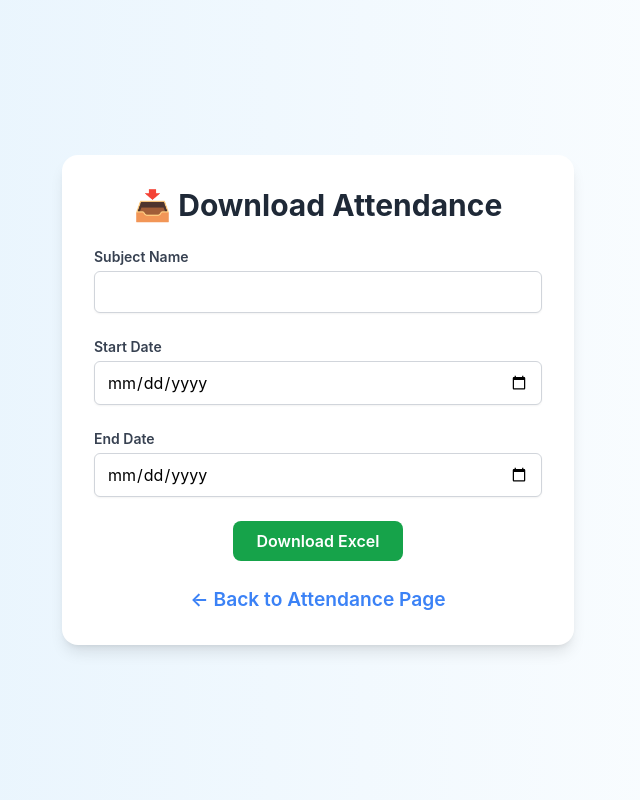
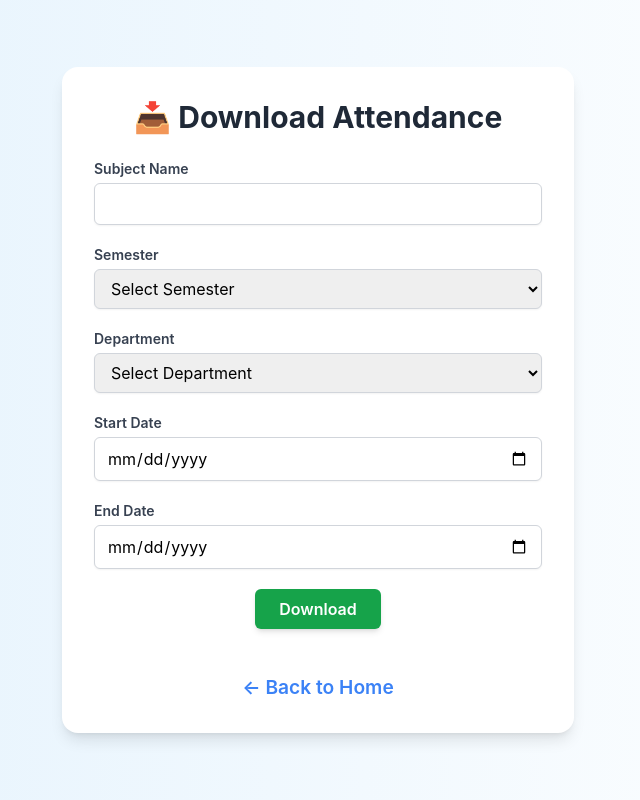
Before and after one commit to SayantanMitra2004/smart-attendance-tracker, a Flask app: page /download_subject_attendance in a window 1280 px wide. Shown: the whole page, without its empty margins (322-962 px from the left). Run offline with Flask 3, Linux system fonts and the light colour scheme; parts of the project's set-up code (start-up, migrations or seed data) failed here and were passed over; some libraries are stand-ins or nearby versions.

Commit message:
feature update

```diff
--- a/app.py
+++ b/app.py
@@ -452,7 +452,9 @@ def view_attendance():
         subject_name = request.form['subject_name'].strip().replace(" ", "_").lower()
         date_column = request.form['date_column'].strip()
         semester = request.form['semester'].strip()
-        table_name = f'attendance_{subject_name}'
+        department = request.form['department'].strip()
+        print(department)
+        table_name = f'attendance_{subject_name}_{semester}_{department}'
 
         conn = sqlite3.connect(DATABASE)
         cursor = conn.cursor()
@@ -478,8 +480,8 @@ def view_attendance():
             new_column_added = True
 
 
-        # 3. Fetch users for the given semester
-        cursor.execute("SELECT user_id FROM users WHERE semester = ?", (semester,))
+        # 3. Fetch users for the given semester and
+        cursor.execute("SELECT user_id FROM users WHERE semester = ? and department = ?", (semester, department))
         user_ids = cursor.fetchall()
 
 
@@ -503,8 +505,8 @@ def view_attendance():
             FROM users
             LEFT JOIN attendance ON users.user_id = attendance.user_id
             LEFT JOIN "{table_name}" ON users.user_id = "{table_name}".user_id
-            WHERE users.semester = ?
-        ''', (semester,))
+            WHERE users.semester = ? and users.department = ?
+        ''', (semester,department))
         rows = cursor.fetchall()
         print(rows)
         conn.close()
@@ -637,6 +639,8 @@ from datetime import datetime
 def download_subject_attendance():
     if request.method == 'POST':
         subject_name = request.form.get('subject_name')
+        semester = request.form.get('semester')
+        department = request.form.get('department')
         start_date = request.form.get('start_date')
         end_date = request.form.get('end_date')
 
@@ -649,7 +653,7 @@ def download_subject_attendance():
         conn = sqlite3.connect(DATABASE)
         cursor = conn.cursor()
 
-        subject_table_name = f"attendance_{subject_name}"
+        subject_table_name = f"attendance_{subject_name}_{semester}_{department}"
 
         try:
             # Get all column names from the subject table
--- a/templates/download_subject_attendance.html
+++ b/templates/download_subject_attendance.html
@@ -37,53 +37,84 @@
 <body class="bg-gray-100 min-h-screen flex items-center justify-center px-4 py-8 sm:py-10">
 
     <div class="bg-white shadow-lg rounded-2xl p-6 sm:p-8 w-full max-w-md sm:max-w-lg">
-        <h1 class="text-2xl sm:text-3xl font-bold text-center text-gray-800 mb-6">📥 Download Attendance</h1>
+        <h1 class="text-2xl sm:text-3xl font-bold text-center text-gray-800 mb-6">
+            📥 Download Attendance
+        </h1>
 
         <!-- Display Flash Messages -->
         {% with messages = get_flashed_messages(with_categories=true) %}
         {% if messages %}
-        <ul class="flashes mb-4">
+        <ul class="mb-4">
             {% for category, message in messages %}
-            <li class="{{ category }} text-center text-sm text-red-500">{{ message }}</li>
+            <li class="text-center text-sm text-red-500 font-medium">{{ message }}</li>
             {% endfor %}
         </ul>
         {% endif %}
         {% endwith %}
 
-        <form action="{{ url_for('download_subject_attendance') }}" method="POST" class="space-y-4 sm:space-y-6">
+        <form action="{{ url_for('download_subject_attendance') }}" method="POST" class="space-y-5">
             <!-- Subject Input -->
             <div>
-                <label for="subject_name" class="block text-sm font-semibold text-gray-700">Subject Name</label>
+                <label for="subject_name" class="block text-sm font-semibold text-gray-700 mb-1">Subject Name</label>
                 <input type="text" name="subject_name" id="subject_name" required
-                    class="mt-1 w-full border border-gray-300 rounded-md px-3 py-2 shadow-sm focus:outline-none focus:ring focus:ring-blue-300">
+                    class="w-full border border-gray-300 rounded-md px-3 py-2 shadow-sm focus:outline-none focus:ring focus:ring-blue-300">
+            </div>
+
+            <!-- Semester Dropdown -->
+            <div>
+                <label for="semester" class="block text-sm font-semibold text-gray-700 mb-1">Semester</label>
+                <select name="semester" id="semester" required
+                    class="w-full border border-gray-300 rounded-md px-3 py-2 shadow-sm focus:outline-none focus:ring focus:ring-blue-300">
+                    <option value="" disabled selected>Select Semester</option>
+                    <option value="1 semester">Semester 1</option>
+                    <option value="2 semester">Semester 2</option>
+                    <option value="3 semester">Semester 3</option>
+                    <option value="4 semester">Semester 4</option>
+                    <option value="5 semester">Semester 5</option>
+                    <option value="6 semester">Semester 6</option>
+                </select>
+            </div>
+
+            <!-- Department Dropdown -->
+            <div>
+                <label for="department" class="block text-sm font-semibold text-gray-700 mb-1">Department</label>
+                <select name="department" id="department" required
+                    class="w-full border border-gray-300 rounded-md px-3 py-2 shadow-sm focus:outline-none focus:ring focus:ring-blue-300">
+                    <option value="" disabled selected>Select Department</option>
+                    <option value="CST">Computer Science</option>
+                    <option value="ETC">Electronics</option>
+                    <option value="EEE">Electrical</option>
+                    <option value="ME">Mechanical</option>
+                    <option value="CE">Civil</option>
+                </select>
             </div>
 
             <!-- Start Date -->
             <div>
-                <label for="start_date" class="block text-sm font-semibold text-gray-700">Start Date</label>
+                <label for="start_date" class="block text-sm font-semibold text-gray-700 mb-1">Start Date</label>
                 <input type="date" name="start_date" id="start_date" required
-                    class="mt-1 w-full border border-gray-300 rounded-md px-3 py-2 shadow-sm focus:outline-none focus:ring focus:ring-blue-300">
+                    class="w-full border border-gray-300 rounded-md px-3 py-2 shadow-sm focus:outline-none focus:ring focus:ring-blue-300">
             </div>
 
             <!-- End Date -->
             <div>
-                <label for="end_date" class="block text-sm font-semibold text-gray-700">End Date</label>
+                <label for="end_date" class="block text-sm font-semibold text-gray-700 mb-1">End Date</label>
                 <input type="date" name="end_date" id="end_date" required
-                    class="mt-1 w-full border border-gray-300 rounded-md px-3 py-2 shadow-sm focus:outline-none focus:ring focus:ring-blue-300">
+                    class="w-full border border-gray-300 rounded-md px-3 py-2 shadow-sm focus:outline-none focus:ring focus:ring-blue-300">
             </div>
 
             <!-- Submit Button -->
             <div class="text-center">
                 <button type="submit"
-                    class="bg-green-600 hover:bg-green-700 text-white font-semibold py-2 px-6 rounded-lg transition duration-200 w-full sm:w-auto">
-                    Download Excel
+                    class="bg-green-600 hover:bg-green-700 text-white font-semibold py-2 px-6 rounded-md shadow-md transition duration-200">
+                    Download
                 </button>
             </div>
         </form>
 
-        <!-- Back Button -->
-        <div class="mt-6 text-center">
-            <a href="{{ url_for('view_attendance') }}" class="back-link block sm:inline">&larr; Back to Attendance Page</a>
+        <!-- Back Link -->
+        <div class="text-center mt-6">
+            <a href="/" class="back-link">← Back to Home</a>
         </div>
     </div>
 
--- a/templates/signup.html
+++ b/templates/signup.html
@@ -183,7 +183,7 @@
                     <label for="department">Department</label>
                     <select id="department" name="department" required>
                         <option value="CST">CST</option>
-                        <option value="mechanical">ME</option>
+                        <option value="ME">ME</option>
                         <option value="ETC">ETC</option>
                         <option value="EC">EE</option>
                     </select>
```
Also changed, not shown: templates/attendance.html (+13 -4 lines), users.db.
